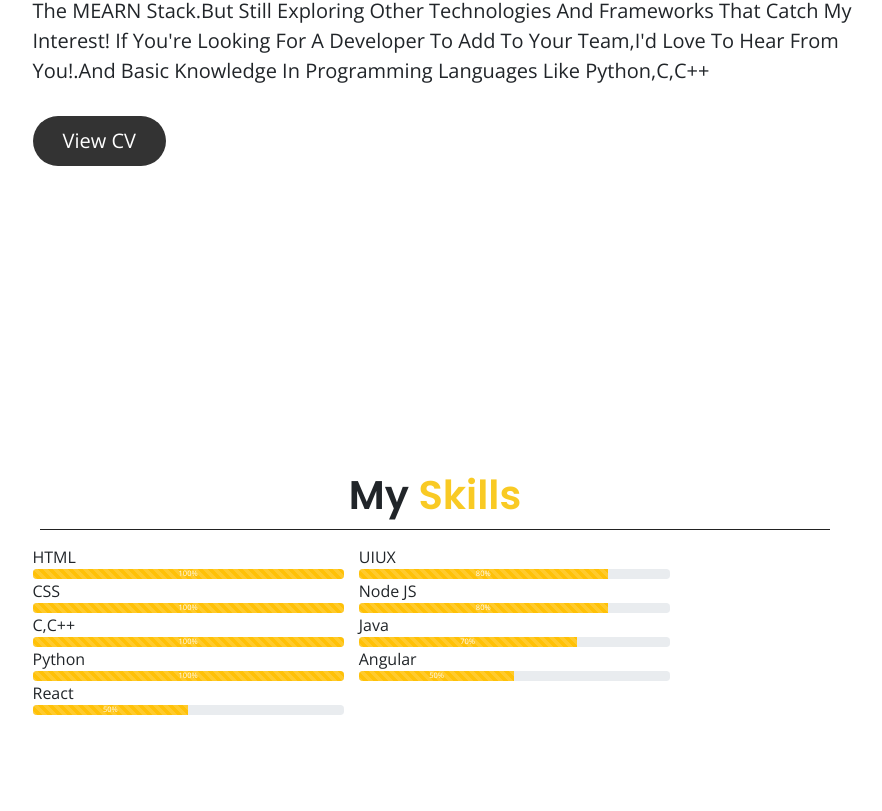
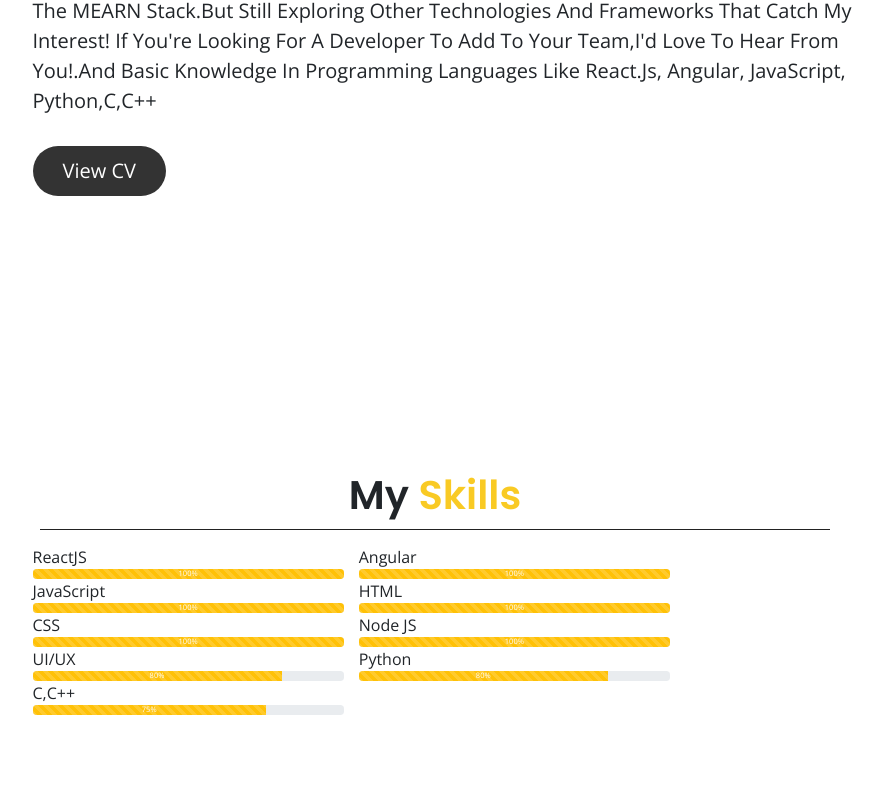
Before and after one commit to eldogeorge/My_Portfile, a plain HTML site: page index.html in a window 1280 px wide. Shown: the part 1149-1960 px from the top of the page, without its empty margins (380-1262 px from the left). Drawn offline with nearby package versions, Linux system fonts and the light colour scheme.

Commit message:
profile_upload_commit

```diff
--- a/index.css
+++ b/index.css
@@ -505,7 +505,7 @@ section {
 .contact .row .content .info   a{
   display: flex;
   align-items: center;
-  text-transform: lowercase;
+  text-transform:none;
   font-size: 2rem;
   color: #111;
   padding: 1rem 0;
--- a/index.html
+++ b/index.html
@@ -41,7 +41,7 @@
                         <span>About</span></a>
                 </li>
                 <li><a href="#skill"><i class="fa-solid fa-screwdriver-wrench"></i>
-                    <span>Skills</span></a>
+                        <span>Skills</span></a>
                 </li>
                 <li><a href="#education"><i class="fa-solid fa-building-columns"></i>
                         <span>Education</span></a>
@@ -82,8 +82,9 @@
                     MEARN stack.but still exploring other technologies and
                     frameworks that catch my interest! if you're looking for a developer to add to your team,I'd
                     love to
-                    hear from you!.and basic knowledge in programming languages like python,C,C++</p>
-                <a href="https://drive.google.com/file/d/1whNRKZR95S9h7jHnRR2nutJEz20ov6Rz/view?usp=drive_link"><button
+                    hear from you!.and basic knowledge in programming languages like React.js, Angular, JavaScript,
+                    python,C,C++</p>
+                <a href="https://drive.google.com/file/d/1GfirelOc4_dQwyepy6JDcOzEdHH7AMCT/view?usp=sharing"><button
                         class="buttonabout"> View CV </button></a>
 
             </div>
@@ -100,51 +101,60 @@
 
             <div class="col-lg-6" data-aos="fade-up">
 
-                <span class="skillname">HTML</span>
-                <div class="progress" role="progressbar" aria-label="Warning striped example" aria-valuenow="100" aria-valuemin="0" aria-valuemax="100">
-                <div class="progress-bar progress-bar-striped bg-warning" style="width: 100%">100%</div>
+                <span class="skillname">ReactJS</span>
+                <div class="progress" role="progressbar" aria-label="Warning striped example" aria-valuenow="100"
+                    aria-valuemin="0" aria-valuemax="100">
+                    <div class="progress-bar progress-bar-striped bg-warning" style="width: 100%">100%</div>
+                </div>
+
+                <span class="skillname">JavaScript</span>
+                <div class="progress" role="progressbar" aria-label="Warning striped example" aria-valuenow="100"
+                    aria-valuemin="0" aria-valuemax="100">
+                    <div class="progress-bar progress-bar-striped bg-warning" style="width: 100%">100%</div>
                 </div>
 
                 <span class="skillname">CSS</span>
-                <div class="progress" role="progressbar" aria-label="Warning striped example" aria-valuenow="100" aria-valuemin="0" aria-valuemax="100">
-                <div class="progress-bar progress-bar-striped bg-warning" style="width: 100%">100%</div>
+                <div class="progress" role="progressbar" aria-label="Warning striped example" aria-valuenow="100"
+                    aria-valuemin="0" aria-valuemax="100">
+                    <div class="progress-bar progress-bar-striped bg-warning" style="width: 100%">100%</div>
                 </div>
 
-                <span class="skillname">C,C++</span>
-                <div class="progress" role="progressbar" aria-label="Warning striped example" aria-valuenow="100" aria-valuemin="0" aria-valuemax="100">
-                <div class="progress-bar progress-bar-striped bg-warning" style="width: 100%">100%</div>
+                <span class="skillname">UI/UX</span>
+                <div class="progress" role="progressbar" aria-label="Warning striped example" aria-valuenow="100"
+                    aria-valuemin="0" aria-valuemax="100">
+                    <div class="progress-bar progress-bar-striped bg-warning" style="width: 80%">80%</div>
+                </div>
+            </div>
+            <div class="col-lg-6" data-aos="fade-up" data-aos-delay="100">
+                <span class="skillname">Angular</span>
+                <div class="progress" role="progressbar" aria-label="Warning striped example" aria-valuenow="100"
+                    aria-valuemin="0" aria-valuemax="100">
+                    <div class="progress-bar progress-bar-striped bg-warning" style="width: 100%">100%</div>
+                </div>
+
+                <span class="skillname">HTML</span>
+                <div class="progress" role="progressbar" aria-label="Warning striped example" aria-valuenow="70"
+                    aria-valuemin="0" aria-valuemax="100">
+                    <div class="progress-bar progress-bar-striped bg-warning" style="width: 100%">100%</div>
+                </div>
+
+                <span class="skillname">Node JS</span>
+                <div class="progress" role="progressbar" aria-label="Warning striped example" aria-valuenow="80"
+                    aria-valuemin="0" aria-valuemax="100">
+                    <div class="progress-bar progress-bar-striped bg-warning" style="width: 100%">100%</div>
                 </div>
 
                 <span class="skillname">Python</span>
-                <div class="progress" role="progressbar" aria-label="Warning striped example" aria-valuenow="100" aria-valuemin="0" aria-valuemax="100">
-                <div class="progress-bar progress-bar-striped bg-warning" style="width: 100%">100%</div>
+                <div class="progress" role="progressbar" aria-label="Warning striped example" aria-valuenow="50"
+                    aria-valuemin="0" aria-valuemax="100">
+                    <div class="progress-bar progress-bar-striped bg-warning" style="width: 80%">80%</div>
                 </div>
             </div>
             <div class="col-lg-6" data-aos="fade-up" data-aos-delay="100">
-                <span class="skillname">UIUX</span>
-                <div class="progress" role="progressbar" aria-label="Warning striped example" aria-valuenow="80" aria-valuemin="0" aria-valuemax="100">
-                <div class="progress-bar progress-bar-striped bg-warning" style="width: 80%">80%</div>
-                </div>
-
-                <span class="skillname">Node JS</span>
-                <div class="progress" role="progressbar" aria-label="Warning striped example" aria-valuenow="80" aria-valuemin="0" aria-valuemax="100">
-                <div class="progress-bar progress-bar-striped bg-warning" style="width: 80%">80%</div>
-                </div>
-
-                <span class="skillname">Java</span>
-                <div class="progress" role="progressbar" aria-label="Warning striped example" aria-valuenow="70" aria-valuemin="0" aria-valuemax="100">
-                <div class="progress-bar progress-bar-striped bg-warning" style="width: 70%">70%</div>
-                </div>
-
-                <span class="skillname">Angular</span>
-                <div class="progress" role="progressbar" aria-label="Warning striped example" aria-valuenow="50" aria-valuemin="0" aria-valuemax="100">
-                <div class="progress-bar progress-bar-striped bg-warning" style="width: 50%">50%</div>
-                </div>
-            </div>
-            <div class="col-lg-6" data-aos="fade-up" data-aos-delay="100">
-                <span class="skillname">React</span>
-                <div class="progress" role="progressbar" aria-label="Warning striped example" aria-valuenow="50" aria-valuemin="0" aria-valuemax="100">
-                <div class="progress-bar progress-bar-striped bg-warning " style="width: 50%">50%</div>
+                <span class="skillname">C,C++</span>
+                <div class="progress" role="progressbar" aria-label="Warning striped example" aria-valuenow="50"
+                    aria-valuemin="0" aria-valuemax="100">
+                    <div class="progress-bar progress-bar-striped bg-warning " style="width: 75%">75%</div>
                 </div>
             </div>
         </div>
@@ -190,6 +200,14 @@
         </h1>
         <div class="box-container">
             <div class="card">
+                <img src="./image/contact_app.png" class="card-img-top" alt="...">
+                <div class="card-body">
+                    <h5 class="card-title">Contact App</h5>
+                    <a href="https://64c24976e3f195032aadb6a5--vocal-salmiakki-dac992.netlify.app/"
+                        class="buttonproject">Go to View</a>
+                </div>
+            </div>
+            <div class="card">
                 <img src="./image/luminar.png" class="card-img-top" alt="...">
                 <div class="card-body">
                     <h5 class="card-title">Luminar Old Website</h5>
@@ -197,14 +215,14 @@
                 </div>
             </div>
             <div class="card">
-                <img src="./image/movie.png" class="card-img-top" alt="...">
+                <img src="./image/tist.png" class="card-img-top" alt="...">
                 <div class="card-body">
                     <h5 class="card-title">TIST Website</h5>
                     <a href="https://eldogeorge.github.io/TIST/" class="buttonproject">Go to View</a>
                 </div>
             </div>
             <div class="card">
-                <img src="./image/tist.png" class="card-img-top" alt="...">
+                <img src="./image/movie.png" class="card-img-top" alt="...">
                 <div class="card-body">
                     <h5 class="card-title">Movies Gallery Website</h5>
                     <a href="https://eldogeorge.github.io/Movies_Gallery/" class="buttonproject">Go to View</a>
@@ -221,9 +239,11 @@
                 <img src="./image/uiux.png" class="card-img-top" alt="...">
                 <div class="card-body">
                     <h5 class="card-title">Food Order App</h5>
-                    <a href="https://www.figma.com/file/dzPDup0nk1DkUnnYCC4r7R/project1?node-id=0%3A1&t=EHNCHjx9xMckBBiB-1" class="buttonproject">Go to View</a>
+                    <a href="https://www.figma.com/file/dzPDup0nk1DkUnnYCC4r7R/project1?node-id=0%3A1&t=EHNCHjx9xMckBBiB-1"
+                        class="buttonproject">Go to View</a>
                 </div>
             </div>
+
         </div>
     </section>
 
@@ -250,7 +270,7 @@
                         <a href="tel:+918589855080"><i class="fa-solid fa-mobile-screen-button"></i> +918589855080</a>
                     </h3>
                     <h3>
-                        <a href="VF66+VG2 Thirumarayoor, Kerala" ><i class="fa-solid fa-location-dot"></i>
+                        <a href=""><i class="fa-solid fa-location-dot"></i>
                             Kochi, Kerala, India - 682313</a>
                     </h3>
                 </div>
```
Also changed, not shown: image/calculator.png (added), image/contact_app.png (added), 1 other file.
